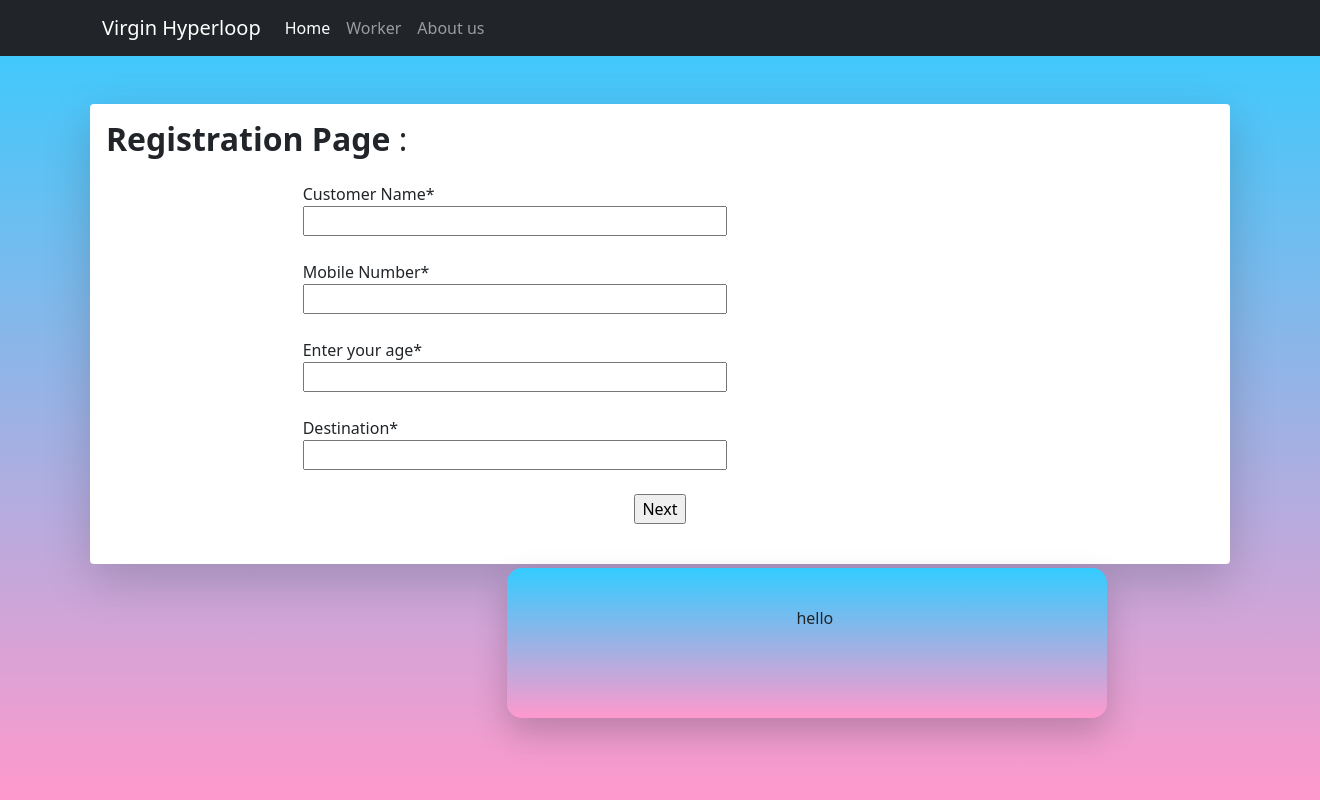
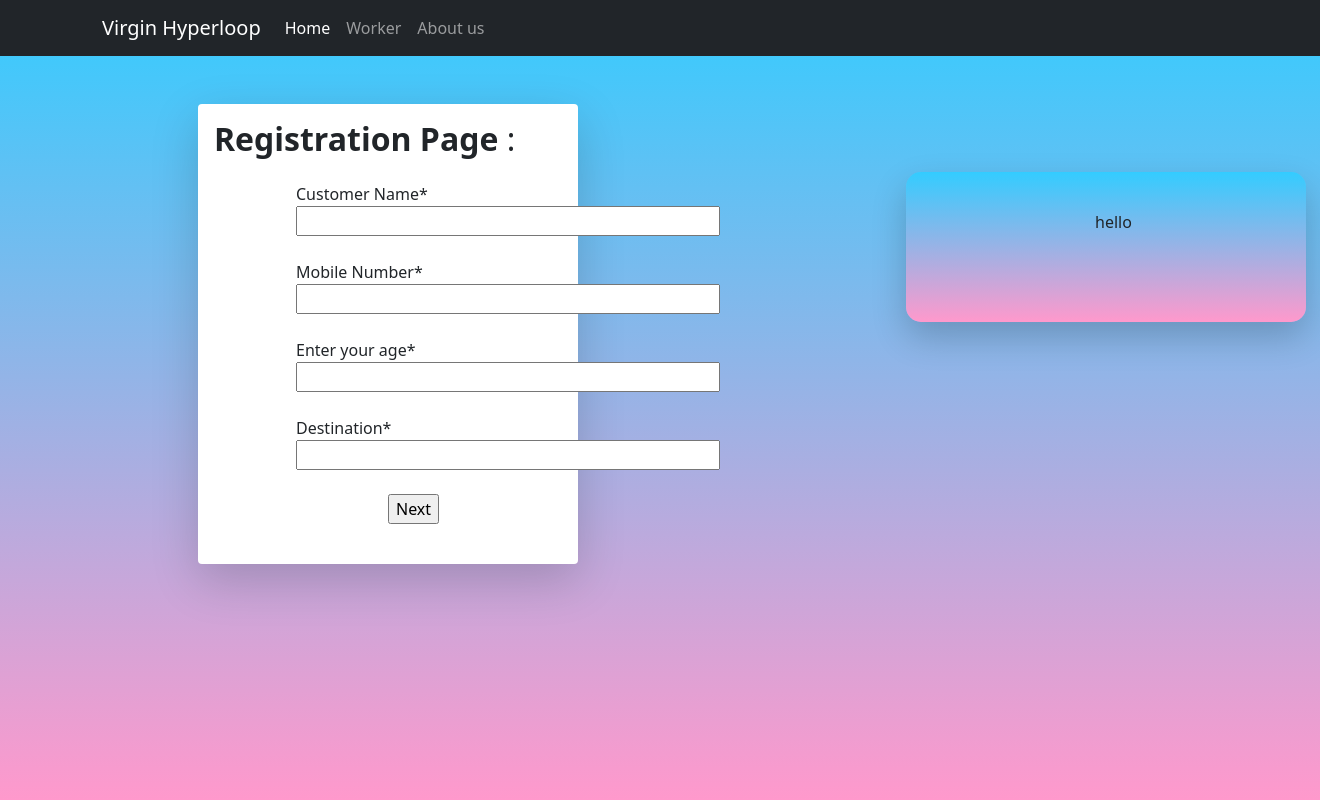
Before and after one commit to mohit2pal/Levitation, a Flask app: page /pod_ticket in a window 1320 px wide. Run offline with Flask 2, Linux system fonts and the light colour scheme.

Commit message:
index fixed

```diff
--- a/templates/index.html
+++ b/templates/index.html
@@ -1,12 +1,14 @@
 <!doctype html>
 <html lang="en">
+
 <head>
   <!-- Required meta tags -->
   <meta charset="utf-8">
   <meta name="viewport" content="width=device-width, initial-scale=1">
 
   <!-- Bootstrap CSS -->
-    <link href="https://cdn.jsdelivr.net/npm/bootstrap@5.1.3/dist/css/bootstrap.min.css" rel="stylesheet" integrity="sha384-1BmE4kWBq78iYhFldvKuhfTAU6auU8tT94WrHftjDbrCEXSU1oBoqyl2QvZ6jIW3" crossorigin="anonymous">
+  <link href="https://cdn.jsdelivr.net/npm/bootstrap@5.1.3/dist/css/bootstrap.min.css" rel="stylesheet"
+    integrity="sha384-1BmE4kWBq78iYhFldvKuhfTAU6auU8tT94WrHftjDbrCEXSU1oBoqyl2QvZ6jIW3" crossorigin="anonymous">
 
   <title>Virgin Hyperloop | registrattion</title>
   <style>
@@ -14,40 +16,46 @@
       height: 100vh;
       background: linear-gradient(to bottom, #33ccff 0%, #ff99cc 100%)
     }
+
     .alltext {
-        position:absolute;
-        width: 600px;
+      position: absolute;
+      width: 400px;
       height: 150px;
       background: linear-gradient(to bottom, #33ccff 0%, #ff99cc 100%);
-        margin: 20px;
+      margin: 20px 220px;
       box-shadow: 0 15px 35px rgba(0, 0, 0, 0.2);
       border-radius: 15px;
       display: flex;
       justify-content: center;
       align-items: center;
-        backdrop-filter: blur(10px);
+      backdrop-filter: blur(20px);
       padding: 0 0 15px 15px;
       padding-bottom: 50px;
   </style>
 </head>
+
 <body>
   <div id="grad1">
     <nav class="navbar navbar-expand-lg navbar-dark bg-dark">
       <div class="container">
         <a class="navbar-brand" href="#">Virgin Hyperloop</a>
-        <button class="navbar-toggler" type="button" data-bs-toggle="collapse" data-bs-target="#navbarSupportedContent" aria-controls="navbarSupportedContent" aria-expanded="false" aria-label="Toggle navigation">
+        <button class="navbar-toggler" type="button" data-bs-toggle="collapse" data-bs-target="#navbarSupportedContent"
+          aria-controls="navbarSupportedContent" aria-expanded="false" aria-label="Toggle navigation">
           <span class="navbar-toggler-icon"></span>
         </button>
         <div class="collapse navbar-collapse" id="navbarSupportedContent">
           <ul class="navbar-nav me-auto mb-2 mb-lg-0">
             <li class="nav-item">
-              <a class="nav-link active" type="button" aria-current="page" onclick="window.location.href='{{'/'}}'">Home</a>
+              <a class="nav-link active" type="button" aria-current="page"
+                onclick="window.location.href='{{'/'}}'">Home</a>
             </li>
             <li class="nav-item">
-              <a class="nav-link" active" type="button" aria-current="page" onclick="window.location.href='{{'/loginfo'}}'">Worker</a>
+              <a class="nav-link" active" type="button" aria-current="page"
+                onclick="window.location.href='{{'/loginfo'}}'">Worker</a>
             </li>
             <li class="nav-item">
-              <a class="nav-link" active" type="button" aria-current="page" onclick="window.location.href='{{'/aboutus'}}'">About us</a>
+              <a class="nav-link" active" type="button" aria-current="page"
+                onclick="window.location.href='{{'/aboutus'}}'">About us</a>
             </li>
 
           </ul>
@@ -58,12 +66,13 @@
     <br>
     <br>
 
-
-    <div class = "container shadow-lg p-3 mb-5 bg-body rounded">
-        <h2 style = text-align:"center"><b>Registration Page</b> : </h2>
+    <div class="container" style="margin: 0 150px">
+      <div class="row">
+        <div class="container col-4 mx-5 shadow-lg p-3 mb-5 bg-body rounded" >
+          <h2 style=text-align:"center"><b>Registration Page</b> : </h2>
 
 
-        <form action ="" method="post">
+          <form action="" method="post">
 
             <div class="container my-4 col-8">
               {{form.name.label}} <br>
@@ -85,9 +94,10 @@
             <p class="container my-4 col-1" style="text-align: center; font-size: medium;">
               {{form.submit()}}
             </p>
-
-        <div class= "container my-4 col-4 ">
-          <div class= "alltext">
+          </form>
+        </div>
+        <div class="container my-5 mx-5 col-4 ">
+          <div class="alltext">
             hello
           </div>
         </div>
@@ -97,7 +107,9 @@
       <!-- Optional JavaScript; choose one of the two! -->
 
       <!-- Option 1: Bootstrap Bundle with Popper -->
-    <script src="https://cdn.jsdelivr.net/npm/bootstrap@5.1.3/dist/js/bootstrap.bundle.min.js" integrity="sha384-ka7Sk0Gln4gmtz2MlQnikT1wXgYsOg+OMhuP+IlRH9sENBO0LRn5q+8nbTov4+1p" crossorigin="anonymous"></script>
+      <script src="https://cdn.jsdelivr.net/npm/bootstrap@5.1.3/dist/js/bootstrap.bundle.min.js"
+        integrity="sha384-ka7Sk0Gln4gmtz2MlQnikT1wXgYsOg+OMhuP+IlRH9sENBO0LRn5q+8nbTov4+1p"
+        crossorigin="anonymous"></script>
 
       <!-- Option 2: Separate Popper and Bootstrap JS -->
       <!--
@@ -105,4 +117,5 @@
     <script src="https://cdn.jsdelivr.net/npm/bootstrap@5.1.3/dist/js/bootstrap.min.js" integrity="sha384-QJHtvGhmr9XOIpI6YVutG+2QOK9T+ZnN4kzFN1RtK3zEFEIsxhlmWl5/YESvpZ13" crossorigin="anonymous"></script>
     -->
 </body>
+
 </html>
```
Lines whose indentation alone changed are shown as unchanged.
